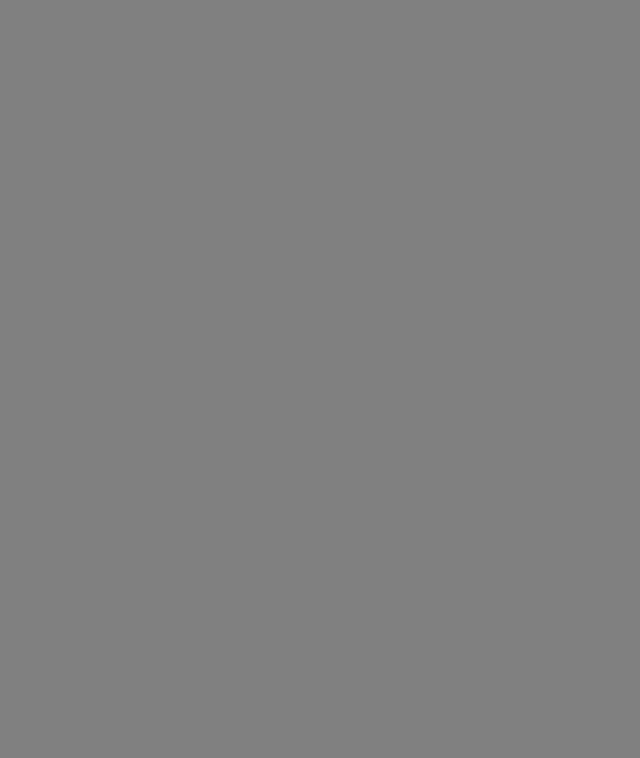
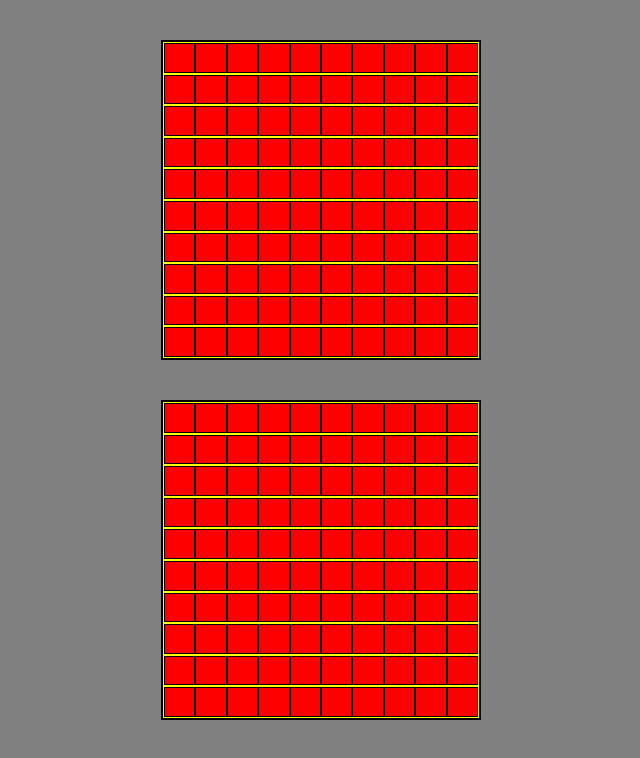
Before and after one commit to braxtonlemmon/battleship-react, a React (Create React App) app: page / in a window 1280 px wide. Shown: the top 758 px of the page, without its empty margins (319-959 px from the left). Built offline with nearby package versions, Linux system fonts and the light colour scheme.

Commit message:
Make components directory and developing Board component.

```diff
--- a/src/App.js
+++ b/src/App.js
@@ -2,14 +2,23 @@ import React from 'react';
 import styled from 'styled-components';
 import { Reset } from 'styled-reset';
 import GlobalStyle from './GlobalStyle.js';
+import Board from './components/Board.js';
 
-
+const Wrapper = styled.div`
+  display: flex;
+  flex-direction: column;
+  justify-content: center;
+  align-items: center;
+  margin-top: 20px;
+`
 function App() {
   return (
-    <div>
+    <Wrapper>
       <Reset />
       <GlobalStyle />
-    </div>
+      <Board player />
+      <Board computer />
+    </Wrapper>
   );
 }
 
--- /dev/null
+++ b/src/components/Board.js
@@ -0,0 +1,52 @@
+import React from 'react';
+import styled from 'styled-components';
+
+const BoardContainer = styled.div`
+  display: grid;
+  grid-template-rows: repeat(10, 1fr);
+  width: 20em;
+  height: 20em;
+  border: 2px solid black;
+  margin: 20px;
+`
+
+const Row = styled.div`
+  display: grid;
+  grid-template-columns: repeat(10, 1fr);
+  width: 100%;
+  border: 1px solid yellow;
+`
+
+const Tile = styled.div`
+  height: 100%;
+  width: 100%;
+  background: red;
+  border: 1px solid black;
+`
+
+const generateTiles = () => {
+  let tiles = [];
+  for (let i = 0; i < 10; i++) {
+    tiles.push(<Tile />);
+  }
+  return tiles;
+};
+
+const generateRows = () => {
+  let rows = [];
+  for (let i = 0; i < 10; i++) {
+    rows.push(<Row key={i}>{generateTiles()}</Row>);
+  }
+  return rows;
+};
+
+const Board = () => {
+
+  return (
+    <BoardContainer>
+      {generateRows()}
+    </BoardContainer>
+  )
+}
+
+export default Board;
```
